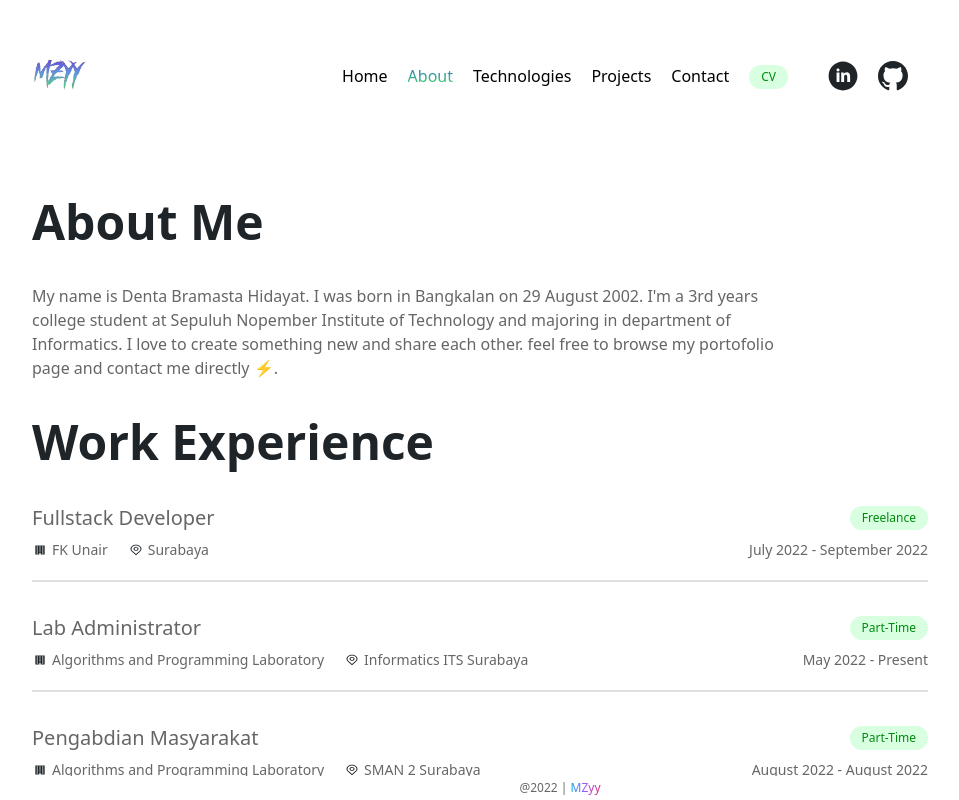
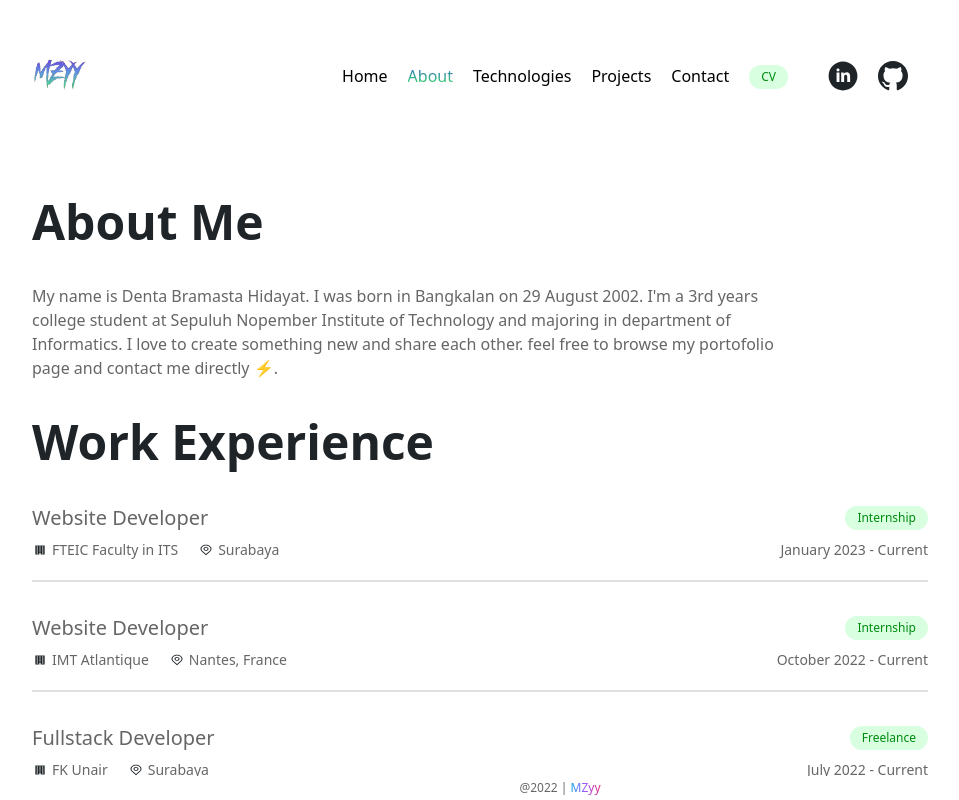
Before and after one commit to MipanZuu/react-portofolio, a React (Create React App) app: page /about in a window 1280 px wide. Shown: the top 800 px of the page, without its empty margins (160-1119 px from the left). Built offline with nearby package versions, Linux system fonts and the light colour scheme.

Commit message:
updating my website about and projects

```diff
--- a/src/Details.js
+++ b/src/Details.js
@@ -27,6 +27,8 @@ import projectImage3 from "./assets/projects/Project3.png";
 import projectImage4 from "./assets/projects/Project4.png";
 import projectImage5 from "./assets/projects/Project5.png";
 import projectImage6 from "./assets/projects/Project6.png";
+import projectImage7 from "./assets/projects/Project7.png";
+import projectImage8 from "./assets/projects/Project8.png";
 
 // Logos anjay
 export const logos = {
@@ -53,11 +55,25 @@ export const socialMediaUrl = {
 // Enter your Work Experience here
 export const workDetails = [
   {
+    Position: "Website Developer",
+    Company: `FTEIC Faculty in ITS`,
+    Location: "Surabaya",
+    Type: "Internship",
+    Duration: "January 2023 - Current",
+  },
+  {
+    Position: "Website Developer",
+    Company: `IMT Atlantique`,
+    Location: "Nantes, France",
+    Type: "Internship",
+    Duration: "October 2022 - Current",
+  },
+  {
     Position: "Fullstack Developer",
     Company: `FK Unair`,
     Location: "Surabaya",
     Type: "Freelance",
-    Duration: "July 2022 - September 2022",
+    Duration: "July 2022 - Current",
   },
   {
     Position: "Lab Administrator",
@@ -141,6 +157,22 @@ export const techStackDetails = {
 // Enter your Project Details here
 export const projectDetails = [
   {
+    title: "FP Pweb",
+    image: projectImage8,
+    description: `This website is created to be a final project of Pweb course. this website is simple e-commerce website with checkout system pages with simple features.`,
+    techstack: "HTML, CSS, JQuery, mySQL, Bootstrap",
+    previewLink: "https://github.com/MipanZuu/FP-Pweb-IUP-",
+    githubLink: "https://github.com/MipanZuu/FP-Pweb-IUP-",
+  },
+  {
+    title: "FP MPPL",
+    image: projectImage7,
+    description: `This website is created to be a final project of MPPL course. this website is like duolingo system but the languages are javanese, sundanese, malay and indo.`,
+    techstack: "Laravel, Tailwind, mySQL",
+    previewLink: "https://github.com/MipanZuu/MPPL-SawadiKap",
+    githubLink: "https://github.com/MipanZuu/MPPL-SawadiKap",
+  },
+  {
     title: "Cerebrum FK UNAIR",
     image: projectImage1,
     description: `This website is created to help student organization assesing first semester student. In this project me as fullstack developer and helped by 2 other members.`,
```
Also changed, not shown: src/assets/projects/Project7.png (added), 1 other file (tests, documents, lock files or other folders).
